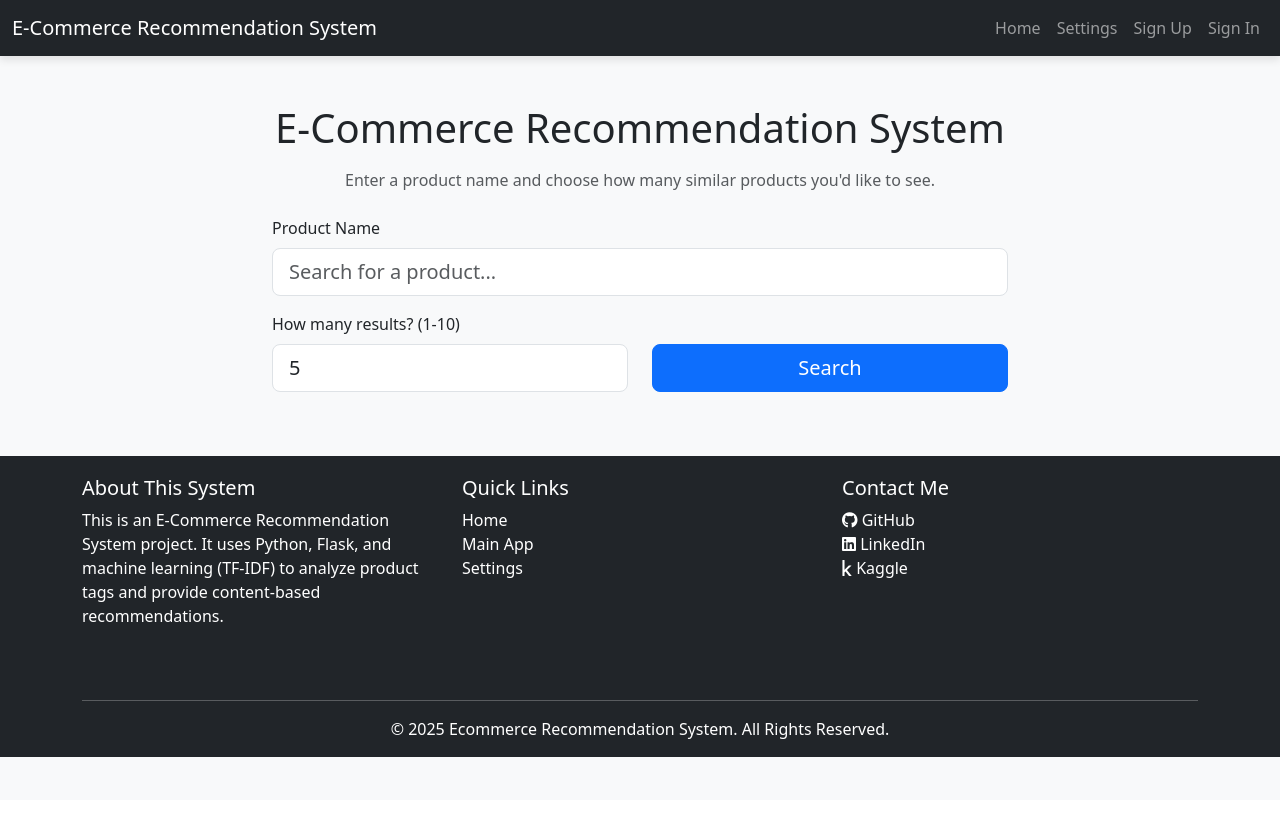
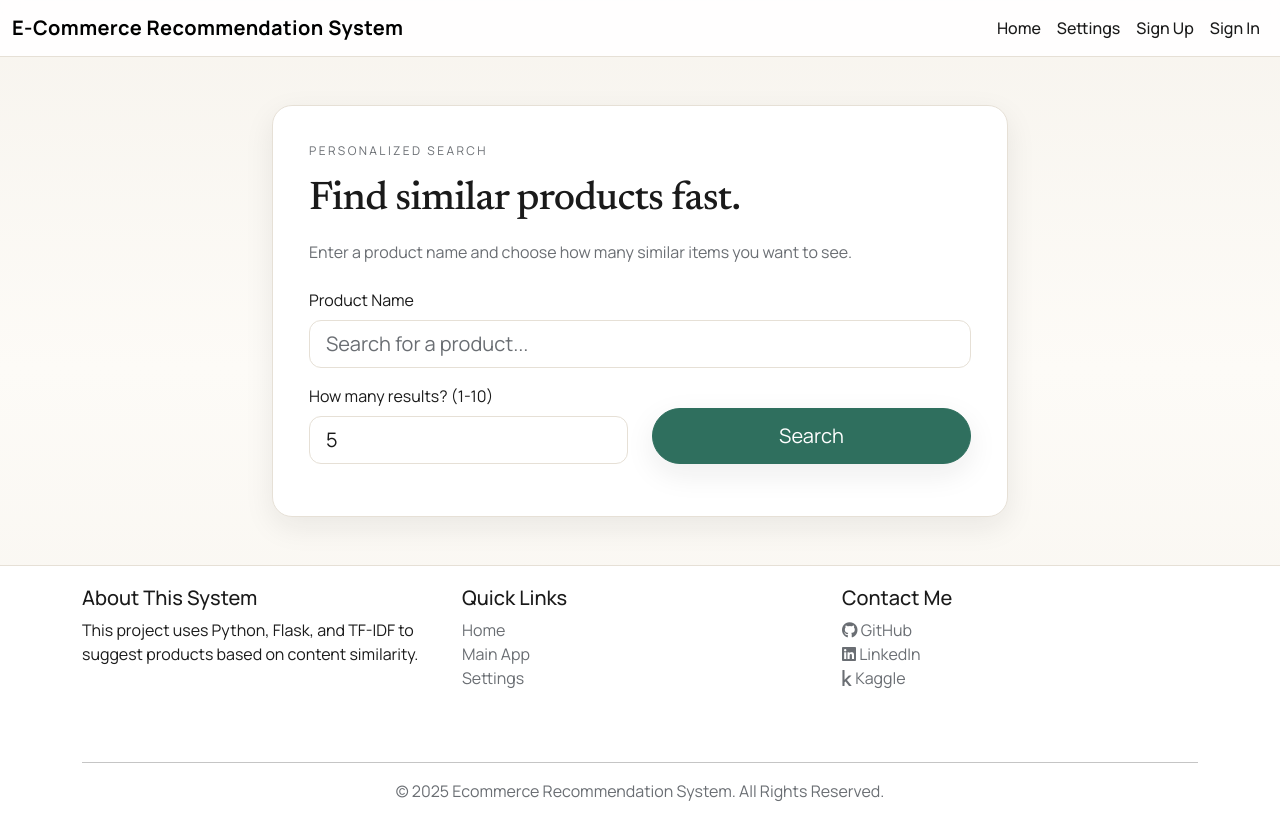
Before and after one commit to sh-kartik18/E-Commerce-Recommendation-System, a Python web app: template templates/app.html in a window 1280 px wide. Before the commit the page ends 757 px from the top, so only its background shows below. Run offline with Jinja, Linux system fonts and the light colour scheme; the template is opened without the code that fills it, so the values that code supplies are empty.

Commit message:
Enhance UI and improve database configuration
- Updated app layout with new styles and structure for better user experience.
- Added SQLAlchemy engine options for improved database connection handling.
- Refined product display with updated card styles and text formatting.
- Enhanced hero section with personalized messaging and call-to-action button.

Co-authored-by: Copilot <copilot@github.com>

```diff
--- a/app/__init__.py
+++ b/app/__init__.py
@@ -39,6 +39,10 @@ def create_app():
         app.config['SQLALCHEMY_DATABASE_URI'] = f'mysql+mysqlconnector://root:{db_password}@localhost/ecom'
 
     app.config['SQLALCHEMY_TRACK_MODIFICATIONS'] = False
+    app.config['SQLALCHEMY_ENGINE_OPTIONS'] = {
+        "pool_pre_ping": True,
+        "pool_recycle": 280,
+    }
 
     # Initialize database with app
     db.init_app(app)
--- a/templates/app.html
+++ b/templates/app.html
@@ -4,10 +4,11 @@
 <div class="container mt-5">
   <div class="row justify-content-center">
     <div class="col-lg-8">
-      <h1 class="text-center mb-3">E-Commerce Recommendation System</h1>
-      <p class="text-center text-muted mb-4">
-        Enter a product name and choose how many similar products you'd like to
-        see.
+      <div class="panel fade-in">
+        <p class="eyebrow">Personalized search</p>
+        <h1 class="display-font mb-3">Find similar products fast.</h1>
+        <p class="text-muted mb-4">
+          Enter a product name and choose how many similar items you want to see.
         </p>
 
         <form action="{{ url_for('main.recommend') }}" method="POST">
@@ -50,11 +51,12 @@
         </form>
       </div>
     </div>
+  </div>
 
   <div class="row mt-5" id="recommendation-results">
     {% if results %}
     <div class="col-12">
-      <h2 class="mb-4">Recommendations for "{{ searched_item }}"</h2>
+      <h2 class="section-title mb-4">Recommendations for "{{ searched_item }}"</h2>
     </div>
 
     {% for product in results %}
@@ -67,17 +69,17 @@
         />
 
         <div class="card-body">
-          <h5 class="card-title" title="{{ product.Name }}">
+          <h6 class="card-title" title="{{ product.Name }}">
               {{ product.Name[:40] }}{% if product.Name|length > 40 %}...{% endif %}
-          </h5>
+          </h6>
 
           {% if product.Brand %}
-          <p class="card-text">
+          <p class="card-text text-muted mb-1">
             Brand: {{ product.Brand }}
           </p>
           {% endif %}
 
-          <p class="card-text">
+          <p class="card-text text-muted">
             Rating: {{ product.Rating | default(0) | round(1) }} | Reviews: {{
             product.ReviewCount | default(0) | int }}
           </p>
--- a/templates/base.html
+++ b/templates/base.html
@@ -14,72 +14,214 @@
     <meta name="viewport" content="width=device-width, initial-scale=1">
     <title>{% block title %}E-Commerce Recommendation System{% endblock %}</title>
     <link href="https://cdn.jsdelivr.net/npm/bootstrap@5.3.0/dist/css/bootstrap.min.css" rel="stylesheet">
+    <link rel="preconnect" href="https://fonts.googleapis.com">
+    <link rel="preconnect" href="https://fonts.gstatic.com" crossorigin>
+    <link href="https://fonts.googleapis.com/css2?family=Manrope:wght@300;400;500;600;700&family=Newsreader:opsz,wght@6..72,300;6..72,500;6..72,700&display=swap" rel="stylesheet">
     <link rel="stylesheet" href="https://cdnjs.cloudflare.com/ajax/libs/font-awesome/6.0.0-beta3/css/all.min.css">
 
     <style>
+      :root {
+        --bg: #f7f4ee;
+        --surface: #ffffff;
+        --surface-2: #f1eee8;
+        --text: #1a1a1a;
+        --muted: #6a6e73;
+        --accent: #2f6f5e;
+        --accent-2: #204e43;
+        --border: #e6e0d6;
+        --shadow: 0 10px 30px rgba(24, 25, 26, 0.08);
+      }
+      .dark-theme {
+        --bg: #121212;
+        --surface: #1a1a1a;
+        --surface-2: #222222;
+        --text: #f4f4f4;
+        --muted: #b1b1b1;
+        --accent: #8fd3c8;
+        --accent-2: #6fb7ac;
+        --border: #2a2a2a;
+        --shadow: 0 10px 30px rgba(0, 0, 0, 0.35);
+      }
+      html {
+        scroll-behavior: smooth;
+      }
       body {
-        background-color: #f8f9fa;
+        background: linear-gradient(180deg, var(--bg) 0%, #fdfbf7 45%, var(--bg) 100%);
+        color: var(--text);
+        font-family: "Manrope", system-ui, -apple-system, "Segoe UI", sans-serif;
       }
-      .navbar {
-        box-shadow: 0px 4px 8px rgba(0, 0, 0, 0.1);
+      .dark-theme body {
+        background: linear-gradient(180deg, var(--bg) 0%, #161616 45%, var(--bg) 100%);
+      }
+      h1,
+      h2,
+      h3,
+      .display-font {
+        font-family: "Newsreader", "Times New Roman", serif;
+        letter-spacing: -0.02em;
+      }
+      .text-muted {
+        color: var(--muted) !important;
+      }
+      .clean-nav {
+        background: rgba(255, 255, 255, 0.9);
+        border-bottom: 1px solid var(--border);
+        backdrop-filter: blur(10px);
+      }
+      .dark-theme .clean-nav {
+        background: rgba(18, 18, 18, 0.92);
+      }
+      .navbar-brand {
+        font-weight: 700;
+        letter-spacing: 0.02em;
+      }
+      .nav-link {
+        color: var(--text) !important;
+        font-weight: 500;
+      }
+      .dark-theme .navbar-brand,
+      .dark-theme .nav-link {
+        color: var(--text) !important;
+      }
+      .nav-link:hover {
+        color: var(--accent) !important;
+      }
+      .dark-theme .navbar-light .navbar-toggler {
+        border-color: var(--border);
+      }
+      .dark-theme .navbar-light .navbar-toggler-icon {
+        filter: invert(1);
+      }
+      .btn-primary {
+        background-color: var(--accent);
+        border-color: var(--accent);
+        color: #fff;
+        border-radius: 999px;
+        padding: 0.75rem 1.75rem;
+        box-shadow: var(--shadow);
+      }
+      .btn-primary:hover {
+        background-color: var(--accent-2);
+        border-color: var(--accent-2);
+      }
+      .btn-outline-dark {
+        border-radius: 999px;
       }
       .video-background {
         width: 100%;
-        height: 60vh;
+        height: 52vh;
         object-fit: cover;
       }
-      .nav-link:hover {
-        color: orange !important; /* Change text color on hover */
+      .hero {
+        position: relative;
+        border-bottom: 1px solid var(--border);
+        overflow: hidden;
       }
-      .nav-link.btn {
-        border-radius: 5px; /* Add rounded corners to buttons */
+      .hero-overlay {
+        position: absolute;
+        inset: 0;
+        background: linear-gradient(180deg, rgba(255, 255, 255, 0.55) 0%, rgba(255, 255, 255, 0.9) 60%);
       }
-      .modal-content {
-        background-color: #fff; /* Set modal content background color */
-        color: #000; /* Set modal content text color */
+      .dark-theme .hero-overlay {
+        background: linear-gradient(180deg, rgba(18, 18, 18, 0.45) 0%, rgba(18, 18, 18, 0.9) 60%);
       }
-      .modal-content.dark {
-        background-color: #000; /* Set modal content background color for dark theme */
-        color: #fff; /* Set modal content text color for dark theme */
+      .hero-content {
+        position: relative;
+        padding: 3.5rem 0 2.75rem;
       }
-      /* For the product cards */
+      .eyebrow {
+        text-transform: uppercase;
+        letter-spacing: 0.2em;
+        font-size: 0.75rem;
+        color: var(--muted);
+      }
+      .section-title {
+        font-weight: 600;
+      }
+      .card {
+        background: var(--surface);
+        border: 1px solid var(--border);
+        border-radius: 18px;
+        box-shadow: none;
+        transition: transform 0.2s ease, box-shadow 0.2s ease;
+        color: var(--text);
+      }
+      .card-title {
+        color: var(--text);
+      }
+      .card:hover {
+        transform: translateY(-4px);
+        box-shadow: var(--shadow);
+      }
       .product-image {
         height: 200px;
         object-fit: contain;
+        background: var(--surface-2);
       }
-
-      /* --- Dark Theme Styles --- */
-      .dark-theme body {
-        background-color: #121212;
-        color: #fff;
+      .panel {
+        background: var(--surface);
+        border: 1px solid var(--border);
+        border-radius: 20px;
+        padding: 2.25rem;
+        box-shadow: var(--shadow);
       }
-      .dark-theme .modal-content,
-      .dark-theme .card {
-        background-color: #2a2a2a;
-        color: #fff;
+      .modal-content {
+        background-color: var(--surface);
+        color: var(--text);
+        border-radius: 18px;
       }
-      .dark-theme .form-control {
-        background-color: #333;
-        color: #fff;
-        border-color: #555;
+      .form-control {
+        border-radius: 12px;
+        border-color: var(--border);
+        background: var(--surface);
+        color: var(--text);
       }
-      .dark-theme .form-control::placeholder {
-        color: #aaa;
+      .form-control::placeholder {
+        color: var(--muted);
       }
-      .dark-theme .alert-info,
-      .dark-theme .alert-success {
-        background-color: #0c5460;
-        color: #d1ecf1;
-        border-color: #0c5460;
+      .form-control:focus {
+        border-color: var(--accent);
+        box-shadow: 0 0 0 0.2rem rgba(47, 111, 94, 0.2);
       }
-      .dark-theme .alert-danger {
-        background-color: #5a1a22;
-        color: #f5c6cb;
-        border-color: #5a1a22;
+      .clean-footer {
+        background: var(--surface);
+        color: var(--text);
+        border-top: 1px solid var(--border);
       }
-      /* Fix for invisible muted text in dark mode */
-      .dark-theme .text-muted {
-        color: #adb5bd !important;
+      .clean-footer a {
+        color: var(--muted);
+      }
+      .clean-footer a:hover {
+        color: var(--accent);
+      }
+      .alert {
+        border-radius: 14px;
+      }
+      .dark-theme .alert {
+        background: var(--surface-2);
+        color: var(--text);
+        border-color: var(--border);
+      }
+      .fade-in {
+        animation: fadeUp 0.8s ease both;
+      }
+      @keyframes fadeUp {
+        from {
+          opacity: 0;
+          transform: translateY(16px);
+        }
+        to {
+          opacity: 1;
+          transform: translateY(0);
+        }
+      }
+      @media (max-width: 768px) {
+        .hero-content {
+          padding: 2.25rem 0 2rem;
+        }
+        .panel {
+          padding: 1.5rem;
+        }
       }
     </style>
 
@@ -95,7 +237,7 @@
     </script>
   </head>
   <body>
-    <nav class="navbar navbar-expand-lg navbar-dark bg-dark">
+    <nav class="navbar navbar-expand-lg navbar-light clean-nav">
       <div class="container-fluid">
         <a class="navbar-brand" href="{{ url_for('main.index') }}"
           >E-Commerce Recommendation System</a
@@ -325,34 +467,34 @@
       </div>
     </div>
 
-    <footer class="footer bg-dark text-white">
+    <footer class="footer clean-footer">
       <div class="container" style="padding-top: 20px">
         <div class="row">
             <div class="col-md-4 mb-4">
                 <h5>About This System</h5>
-                <p>This is an E-Commerce Recommendation System project. It uses Python, Flask, and machine learning (TF-IDF) to analyze product tags and provide content-based recommendations.</p>
+                <p>This project uses Python, Flask, and TF-IDF to suggest products based on content similarity.</p>
             </div>
             <div class="col-md-4 mb-4">
                 <h5>Quick Links</h5>
                 <ul class="list-unstyled">
-                    <li><a href="{{ url_for('main.index') }}" class="text-white text-decoration-none">Home</a></li>
-                    <li><a href="{{ url_for('main.main_app') }}" class="text-white text-decoration-none">Main App</a></li>
-                    <li><a href="#" class="text-white text-decoration-none" data-bs-toggle="modal" data-bs-target="#settingsModal">Settings</a></li>
+                    <li><a href="{{ url_for('main.index') }}" class="text-decoration-none">Home</a></li>
+                    <li><a href="{{ url_for('main.main_app') }}" class="text-decoration-none">Main App</a></li>
+                    <li><a href="#" class="text-decoration-none" data-bs-toggle="modal" data-bs-target="#settingsModal">Settings</a></li>
                 </ul>
             </div>
             <div class="col-md-4 mb-4">
                 <h5>Contact Me</h5>
                 <ul class="list-unstyled">
-                    <li><a href="https://github.com/sh-kartik18" target="_blank" class="text-white text-decoration-none"><i class="fab fa-github"></i> GitHub</a></li>
-                    <li><a href="https://linkedin.com/in/sh-kartik" target="_blank" class="text-white text-decoration-none"><i class="fab fa-linkedin"></i> LinkedIn</a></li>
-                    <li><a href="https://kaggle.com/kartikksh" target="_blank" class="text-white text-decoration-none"><i class="fab fa-kaggle"></i> Kaggle</a></li>
+                    <li><a href="https://github.com/sh-kartik18" target="_blank" class="text-decoration-none"><i class="fab fa-github"></i> GitHub</a></li>
+                    <li><a href="https://linkedin.com/in/sh-kartik" target="_blank" class="text-decoration-none"><i class="fab fa-linkedin"></i> LinkedIn</a></li>
+                    <li><a href="https://kaggle.com/kartikksh" target="_blank" class="text-decoration-none"><i class="fab fa-kaggle"></i> Kaggle</a></li>
                 </ul>
             </div>
         </div>
         <div class="row mt-3">
           <div class="col-md-12">
-            <hr class="bg-light" />
-            <p class="text-center">
+            <hr />
+            <p class="text-center text-muted">
               © 2025 Ecommerce Recommendation System. All Rights Reserved.
             </p>
           </div>
```
Also changed, not shown: templates/index.html (+25 -20 lines). Lines whose indentation alone changed are shown as unchanged.
